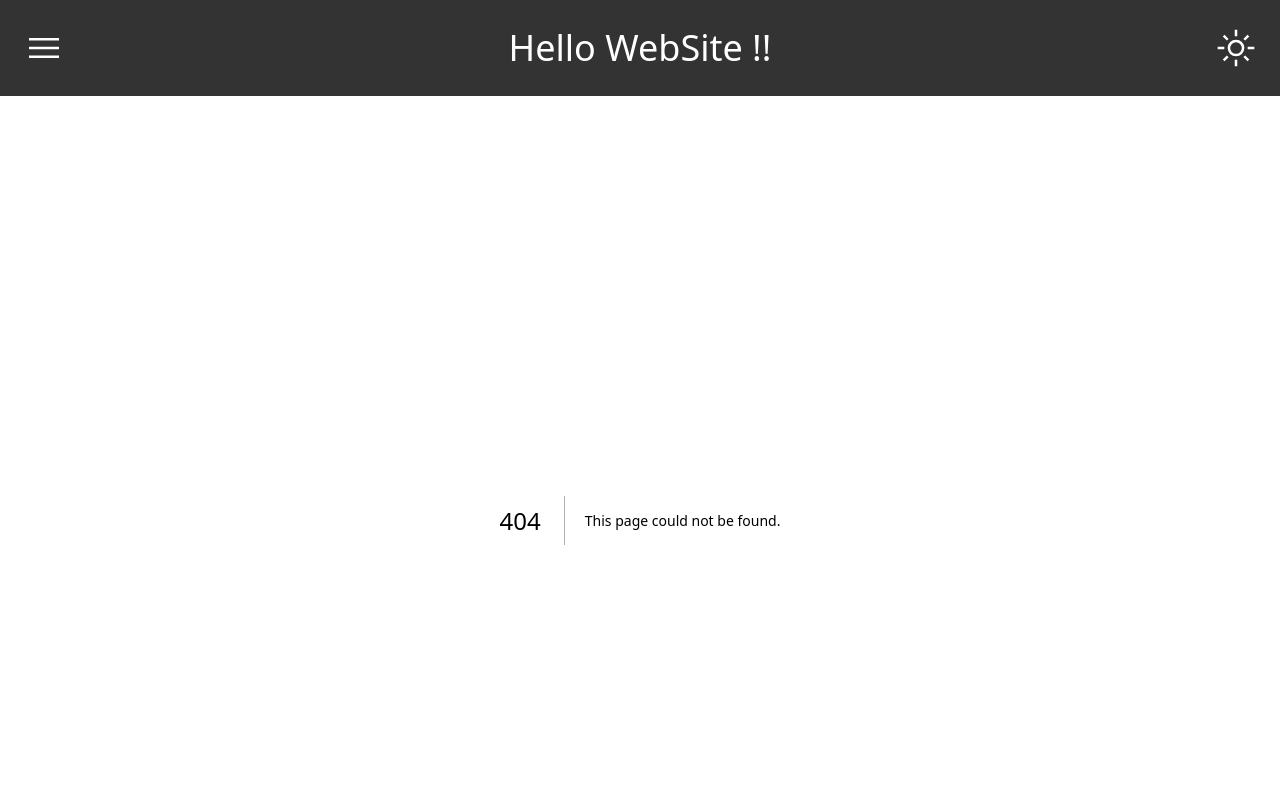
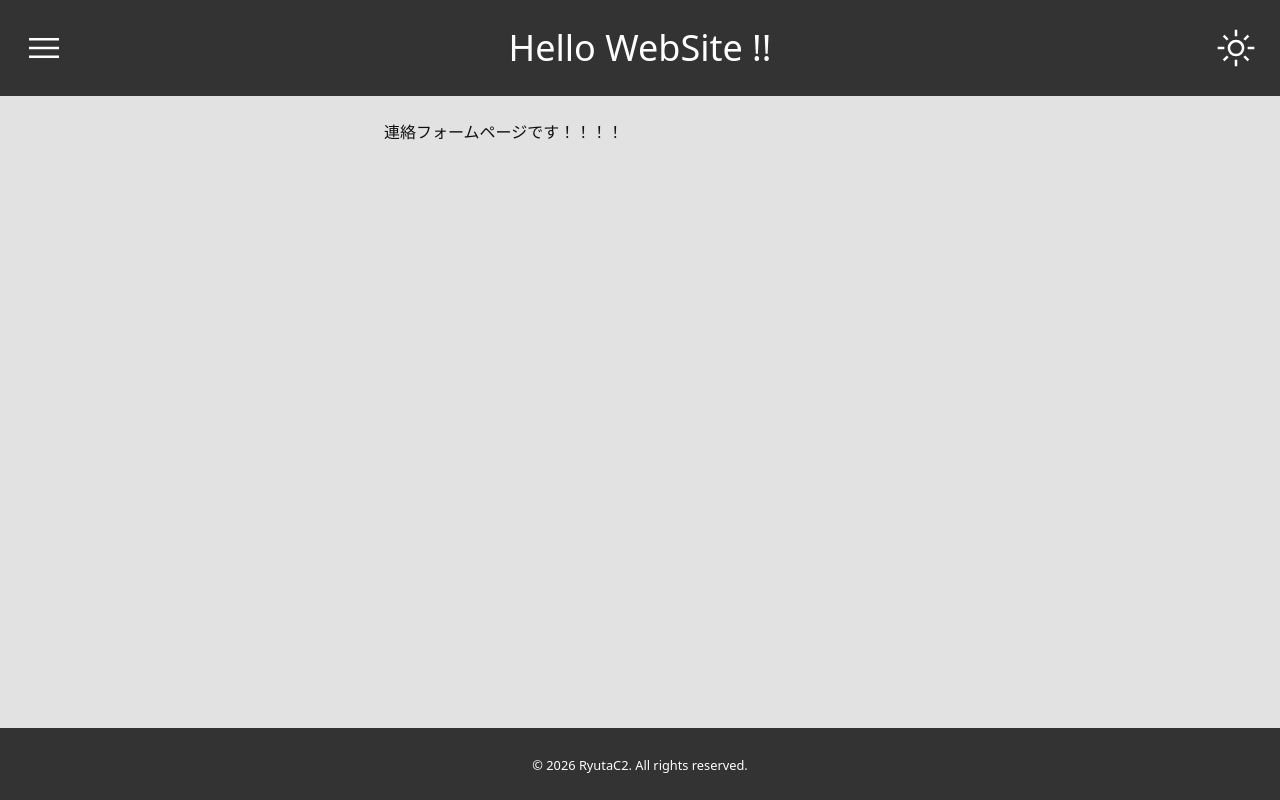
Before and after one commit to RyutaC2/01_web_api_study, a Next.js app in the folder front_end/: page /about/contact in a window 1280 px wide. Before the commit this address had no page. Shown: the top 800 px of the page. Built offline with nearby package versions, Linux system fonts and the light colour scheme.

Commit message:
feat: SPAをおためし実装
- spaを勉強する目的として、サイドバーやheaderの文字を押すとspaで画面遷移するように。
- おためしのため遷移先のページは仮実装しただけ。

```diff
--- /dev/null
+++ b/front_end/app/about/contact/page.tsx
@@ -0,0 +1,7 @@
+export default function AboutPage() {
+    return (
+        <div>
+            <h1>連絡フォームページです！！！！</h1>
+        </div>
+    )
+}
--- /dev/null
+++ b/front_end/app/about/hobby/page.tsx
@@ -0,0 +1,7 @@
+export default function AboutPage() {
+    return (
+        <div>
+            <h1>趣味ページです！！！！</h1>
+        </div>
+    )
+}
--- a/front_end/app/about/page.tsx
+++ b/front_end/app/about/page.tsx
@@ -1,7 +1,7 @@
 export default function AboutPage() {
     return (
         <div>
-            <h1>Aboutページです！！！！</h1>
+            <h1>プロフィールページです！！！！</h1>
             <p>あいうえお</p>
             <p>かきくけこ</p>
             <p>さしすせそ</p>
--- /dev/null
+++ b/front_end/app/about/tech/page.tsx
@@ -0,0 +1,7 @@
+export default function AboutPage() {
+    return (
+        <div>
+            <h1>てｃｈページです！！！！</h1>
+        </div>
+    )
+}
--- a/front_end/app/components/Sidebar/Sidebar.tsx
+++ b/front_end/app/components/Sidebar/Sidebar.tsx
@@ -2,20 +2,24 @@
 
 import React from "react";
 import styles from "./sidebar.module.css";
+import { useRouter } from "next/navigation";
 
 interface SidebarProps {
     isOpen: boolean;
 }
 
 export default function Sidebar({isOpen}: SidebarProps) {
+
+    const router = useRouter();
+
     return (
         <nav className={`${styles.sidebar} ${isOpen ? styles.open : ""} bg-[#242424] dark:bg-[#656565]`}>
             <ul className={`${styles["sidebar-list"]} mt-16 sm:mt-24`}>
-                <li><button>cd ~</button></li>
-                <li><button>whoami</button></li>
-                <li><button>echo $HOBBY</button></li>
-                <li><button>cat .my-tech</button></li>
-                <li><button>ssh ryuta@contact</button></li>
+                <li><button onClick={() => router.push("/")}>cd ~</button></li>
+                <li><button onClick={() => router.push("/about")}>whoami</button></li>
+                <li><button onClick={() => router.push("/about/hobby")}>echo $HOBBY</button></li>
+                <li><button onClick={() => router.push("/about/tech")}>cat .my-tech</button></li>
+                <li><button onClick={() => router.push("/about/contact")}>ssh ryuta@contact</button></li>
             </ul>
         </nav>
     );
--- a/front_end/app/layout.tsx
+++ b/front_end/app/layout.tsx
@@ -2,6 +2,7 @@
 
 import React, { useEffect, useState } from "react";
 import "./globals.css";
+import { useRouter } from "next/navigation";
 import ColorMode from "./components/ColorMode/ColorMode";
 import MenuButton from "./components/MenuButton/MenuButton";
 import Sidebar from "./components/Sidebar/Sidebar";
@@ -11,6 +12,7 @@ export default function RootLayout({
 }:{
   children: React.ReactNode;
 }) {
+  const router = useRouter();
   const [isOpen, setIsOpen] = useState(false);
   const [isDark, setIsDark] = useState(() => {
     if (typeof window !== "undefined") {
@@ -19,17 +21,20 @@ export default function RootLayout({
     return false;
   });
   return (
-    <html lang="ja" className={`${isDark ? "dark" : ""} bg-[#333]`}>
+    <html lang="ja" className={isDark ? "dark" : "light"}>
       <head>
         <title>my-data-repository</title>
       </head>
       <body className="flex flex-col min-h-screen h-full font-sans text-[#101010] dark:text-[#e2e2e2] bg-[#e2e2e2] dark:bg-[#101010]">
-        <header className="z-10 h-16 sm:h-24 flex p-4 sm:p-6 text-[#fff] bg-[#333]">
+        <header className="z-10 h-16 sm:h-24 flex p-4 sm:p-6 text-white bg-[#333]">
           <MenuButton
             isOn={isOpen}
             onClick={() => setIsOpen(!isOpen)}
           />
-          <button className="mr-auto ml-auto text-2xl sm:text-4xl cursor-pointer">
+          <button
+            onClick={() => router.push("/")}
+            className="mr-auto ml-auto text-2xl sm:text-4xl cursor-pointer"
+          >
             Hello WebSite !!
           </button>
           <ColorMode
@@ -38,10 +43,10 @@ export default function RootLayout({
           />
         </header>
         <Sidebar isOpen={isOpen} />
-        <main className="pl-auto pr-auto p-6 sm:pl-[30%] sm:pr-[30%] text-[center] select-none">
+        <main className="p-6 sm:pl-[30%] sm:pr-[30%] select-none">
           {children}
         </main>
-        <footer className="z-10 mt-auto p-6 text-[#fff] text-center bg-[#333]">
+        <footer className="z-10 mt-auto p-6 text-white text-center bg-[#333]">
           <small className="select-none">
             © 2026 RyutaC2. All rights reserved.
           </small>
```
Also changed, not shown: 2 other files (tests, documents, lock files or other folders).
